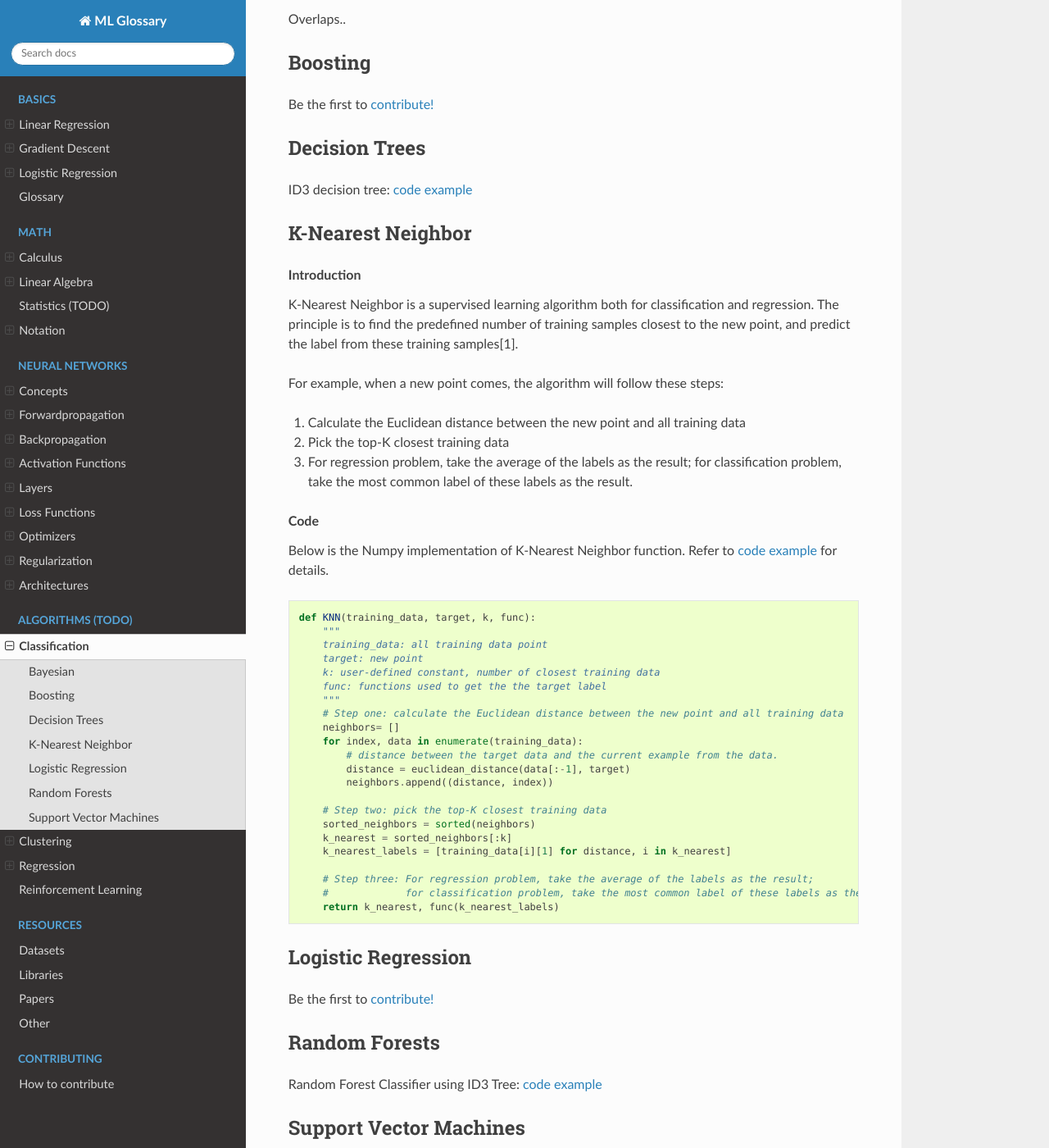
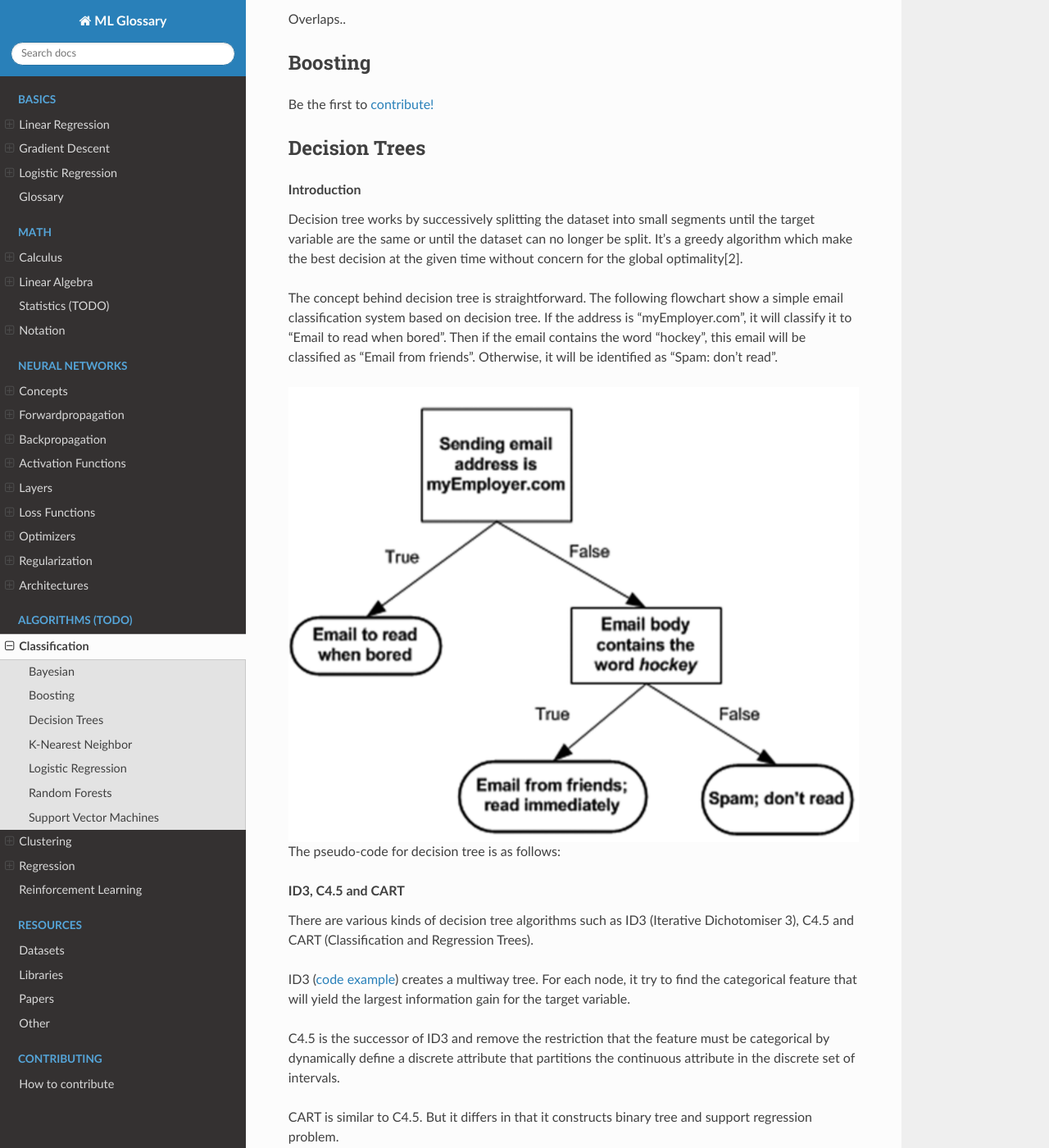
Before and after one commit to bfortuner/ml-glossary, a Sphinx documentation site: the page built from docs/classification_algos.rst, in a window 1280 px wide and 1400 px high, scrolled down 300 px. Shown: the whole window at 82% size. Built offline with Sphinx 7.4.7 and the Read the Docs theme 2.0.0, drawn with Linux system fonts in a browser that asks for light colours; pages that are not in the unit, such as notebooks, are missing from menus; some of the changed text lies outside the part shown.

Commit message:
CART not finished

```diff
--- a/docs/classification_algos.rst
+++ b/docs/classification_algos.rst
@@ -18,8 +18,40 @@
 
 Decision Trees
 ==============
+.. rubric:: Introduction
 
-ID3 decision tree: `code example <https://github.com/bfortuner/ml-cheatsheet/blob/master/code/id3_decision_tree_simple.py>`__
+Decision tree works by successively splitting the dataset into small segments until the target variable are the same or until the dataset can no longer be split. It's a greedy algorithm which make the best decision at the given time without concern for the global optimality[2].
+
+The concept behind decision tree is straightforward. The following flowchart show a simple email classification system based on decision tree. If the address is "myEmployer.com", it will classify it to "Email to read when bored". Then if the email contains the word "hockey", this email will be classified as "Email from friends". Otherwise, it will be identified as "Spam: don't read".
+
+.. image:: images/decision_tree.png
+    :align: center
+
+The pseudo-code for decision tree is as follows:
+
+.. rubric:: ID3, C4.5 and CART
+
+There are various kinds of decision tree algorithms such as ID3 (Iterative Dichotomiser 3), C4.5 and CART (Classification and Regression Trees).
+
+ID3 (`code example <https://github.com/bfortuner/ml-cheatsheet/blob/master/code/knn.py>`__) creates a multiway tree. For each node, it try to find the categorical feature that will yield the largest information gain for the target variable.
+
+C4.5 is the successor of ID3 and remove the restriction that the feature must be categorical by dynamically define a discrete attribute that partitions the continuous attribute in the discrete set of intervals.
+
+CART is similar to C4.5. But it differs in that it constructs binary tree and support regression problem.
+
+The main differences are shown in the follow table:
+
++-------------------+---------------------+------------------------------------------------------+----------------------------------------------+
+|     Dimensions    |         ID3         |                         C4.5                         |                     CART                     |
++-------------------+---------------------+------------------------------------------------------+----------------------------------------------+
+|  Split Criterion  |   Information gain  | Information gain ratio (Normalized information gain) | Gini coefficient for classification problems |
++-------------------+---------------------+------------------------------------------------------+----------------------------------------------+
+| Types of Features | Categorical feature |           Categorical & numerical features           |       Categorical & numerical features       |
++-------------------+---------------------+------------------------------------------------------+----------------------------------------------+
+|  Type of Problem  |    Classification   |                    Classification                    |          Classification & regression         |
++-------------------+---------------------+------------------------------------------------------+----------------------------------------------+
+|   Type of Tree    |     Mltiway tree    |                     Mltiway tree                     |                  Binary tree                 |
++-------------------+---------------------+------------------------------------------------------+----------------------------------------------+
 
 K-Nearest Neighbor
 ==================
@@ -84,3 +116,4 @@
 .. rubric:: References
 
 .. [1] https://scikit-learn.org/stable/modules/neighbors.html#nearest-neighbors-classification
+.. [2] `Machine Learning in Action by Peter Harrington <https://www.manning.com/books/machine-learning-in-action>`__
```
Also changed, not shown: docs/images/decision_tree.png (added), 1 other file.
